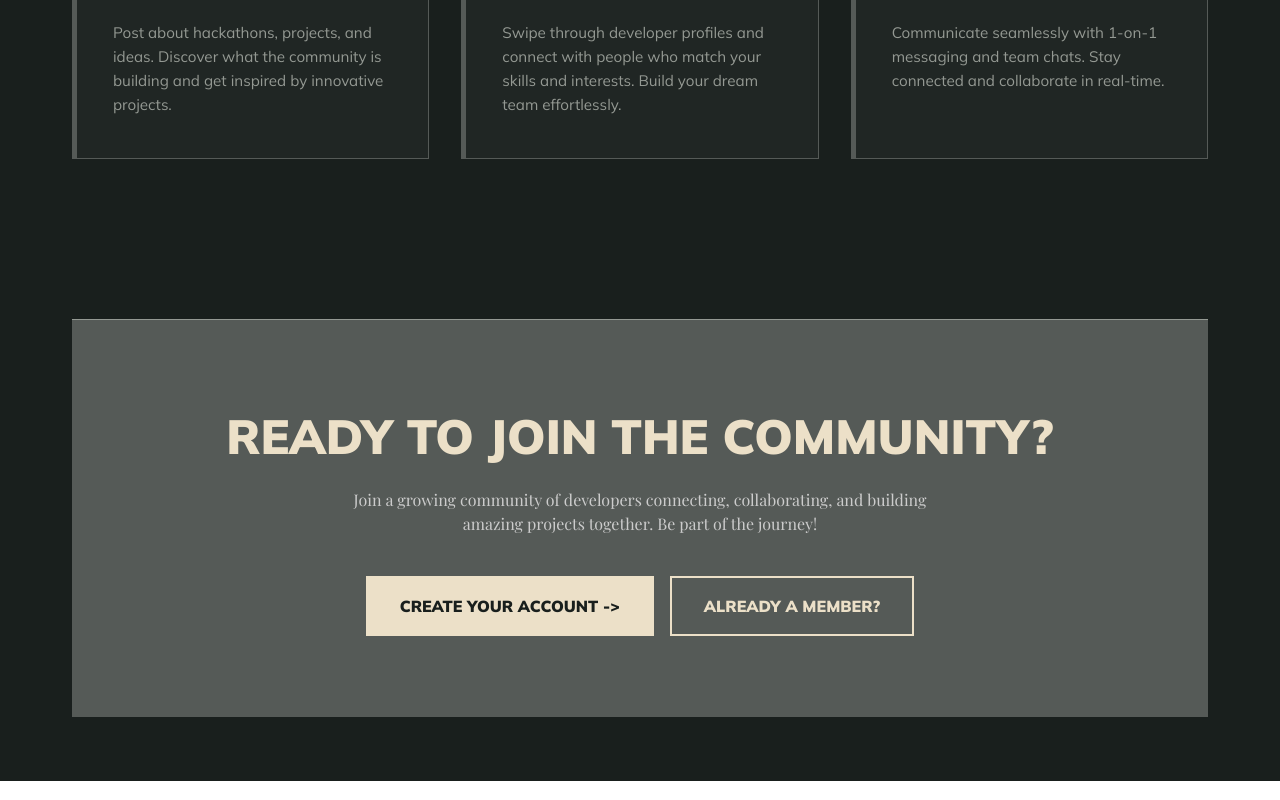
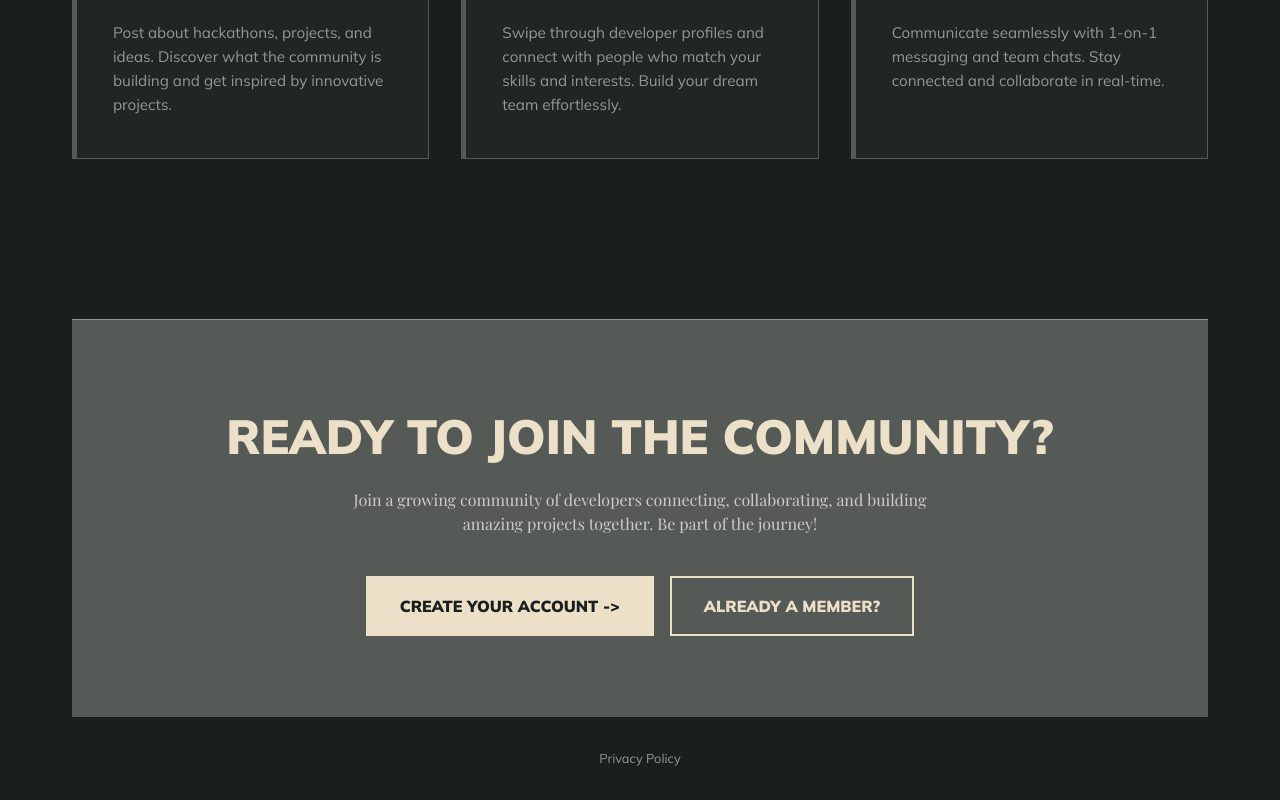
Before and after one commit to Nlaasyaa/CollabVault, a Next.js app in the folder Frontend/: page /landing in a window 1280 px wide. Shown: the part 1303-2103 px from the top of the page. Built offline with nearby package versions, Linux system fonts and the light colour scheme; no server answers; a web font is replaced by a local one.

Commit message:
Add Privacy Policy link to footer

```diff
--- a/Frontend/app/landing/page.tsx
+++ b/Frontend/app/landing/page.tsx
@@ -101,7 +101,9 @@ export default function LandingPage() {
                 </section>
 
                 <footer className={styles.footer}>
-
+                    <Link href="/privacy" className={styles.footerLink}>
+                        Privacy Policy
+                    </Link>
                 </footer>
             </div>
         </div>
```
